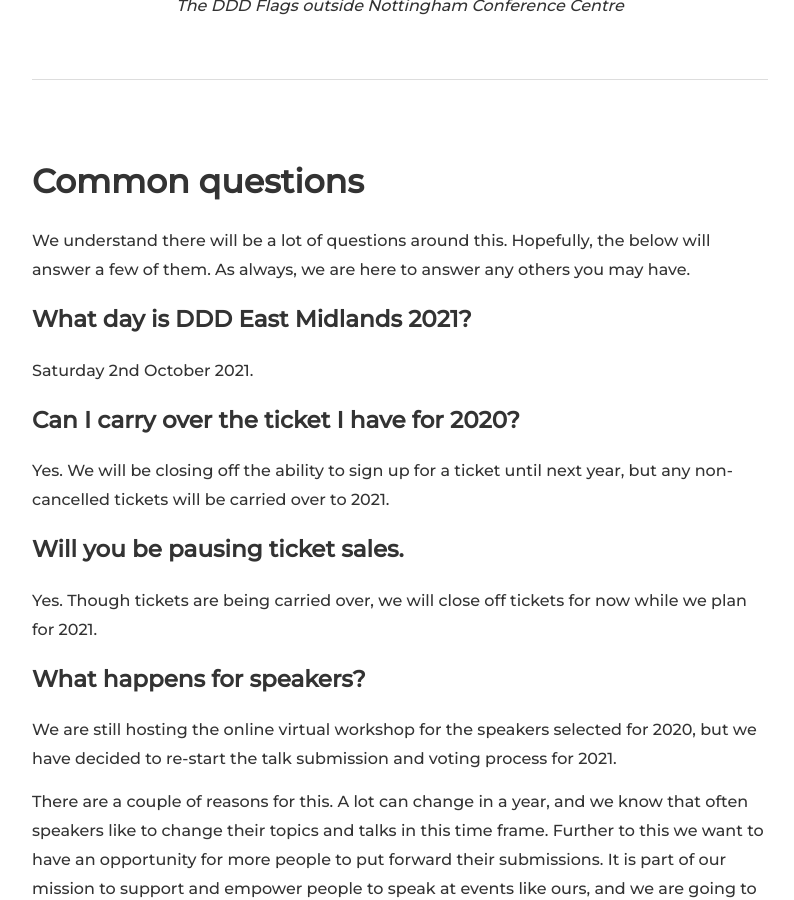
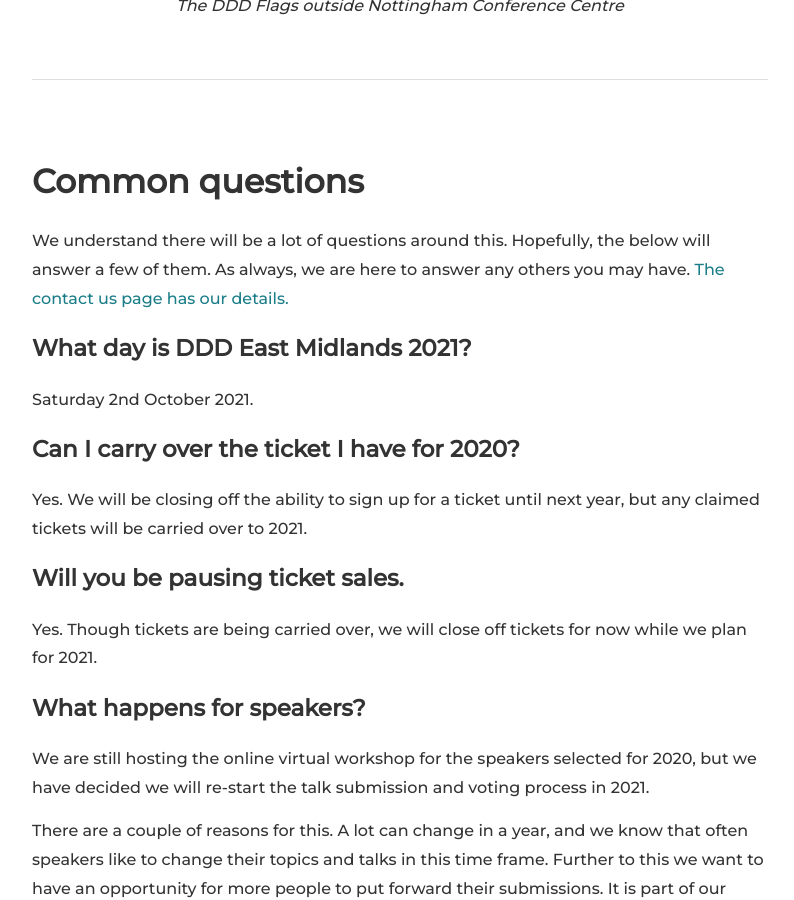
Before and after one commit to DDDEastMidlandsLimited/dddem-blog, a Jekyll site: the page built from _posts/2020-06-21-covid-decision.md, in a window 1280 px wide and 900 px high, scrolled down 2244 px. Shown: the whole window, without its empty margins (240-1034 px from the left). Built offline with Jekyll 4.4.1, drawn with Linux system fonts in a browser that asks for light colours; nearby versions of some CDN libraries; some of the changed text lies outside the part shown.

Commit message:
Address feedback from Anna!

```diff
--- a/_posts/2020-06-21-covid-decision.md
+++ b/_posts/2020-06-21-covid-decision.md
@@ -48,7 +48,7 @@
 
 # Common questions
 
-We understand there will be a lot of questions around this. Hopefully, the below will answer a few of them. As always, we are here to answer any others you may have.
+We understand there will be a lot of questions around this. Hopefully, the below will answer a few of them. As always, we are here to answer any others you may have.  <a href="https://www.dddeastmidlands.com/contact/" target="_blank">The contact us page has our details.</a>
 
 ### What day is DDD East Midlands 2021?
 
@@ -56,7 +56,7 @@
 
 ### Can I carry over the ticket I have for 2020?
 
-Yes. We will be closing off the ability to sign up for a ticket until next year, but any non-cancelled tickets will be carried over to 2021.
+Yes. We will be closing off the ability to sign up for a ticket until next year, but any claimed tickets will be carried over to 2021.
 
 ### Will you be pausing ticket sales.
 
@@ -64,7 +64,7 @@
 
 ### What happens for speakers?
 
-We are still hosting the online virtual workshop for the speakers selected for 2020, but we have decided to re-start the talk submission and voting process for 2021.
+We are still hosting the online virtual workshop for the speakers selected for 2020, but we have decided we will re-start the talk submission and voting process in 2021.
 
 There are a couple of reasons for this. A lot can change in a year, and we know that often speakers like to change their topics and talks in this time frame. Further to this we want to have an opportunity for more people to put forward their submissions. It is part of our mission to support and empower people to speak at events like ours, and we are going to continue to offer opportunities to take part.
 
@@ -84,7 +84,7 @@
 
 # What you'll see from DDDEM in 2020.
 
-The good news about postponement is that the team now have extra time to plan a great event. Will will be revisiting what we are offering in the sponsorship, considering what more we can do to improve the accessibility of this event, and what we can offer all our attendees and sponsors.
+The good news about postponement is that the team now have extra time to plan a great event. We will be revisiting what we are offering in the sponsorship, considering what more we can do to improve the accessibility of this event, and what we can offer all our attendees and sponsors.
 
 We will also be looking into how we can encourage submissions from more people and reach out to any communities we haven't been able to previously.
 
@@ -121,7 +121,7 @@
 
 # Thank you.
 
-From all the team, thank you for all the support you have shown the event, and to us. We have had a number of challenges in the last couple of years. We can't wait to host a fantastic event that hopefully you will all submit to, attend and enjoy.
+From all the team, thank you for all the support you have shown the event, and to us. We have had a number of challenges in the last couple of years. We can't wait to host a fantastic event in 2021 that you will all submit to, attend and enjoy.
 
 If you have any questions, feel free to reach out to any of the team.
 
```
Also changed, not shown: other parts of _posts/2020-06-21-covid-decision.md (+2 -2 lines).
